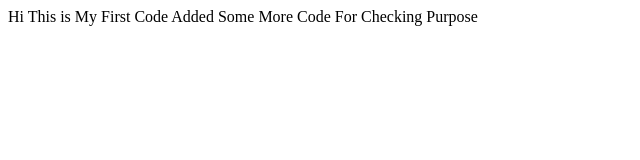
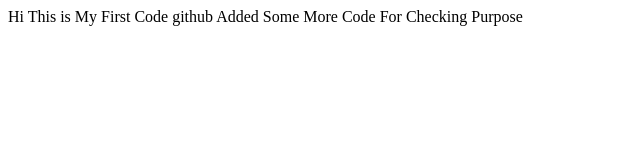
Before and after one commit to GSrinuvasulu/18rSample2, a plain HTML site: page index.html in a window 1280 px wide. Shown: the whole page, without its empty margins (0-640 px from the left). Drawn offline with Linux system fonts and the light colour scheme.

Commit message:
Update index.html

```diff
--- a/index.html
+++ b/index.html
@@ -6,7 +6,7 @@
     <title>Document</title>
 </head>
 <body>
-    Hi This is My First Code
+    Hi This is My First Code github
     Added Some More Code For Checking Purpose
 </body>
 </html>
```
